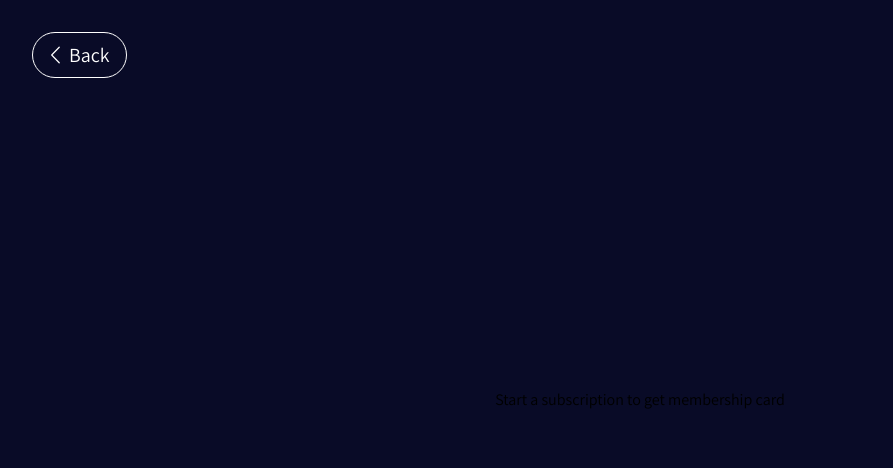
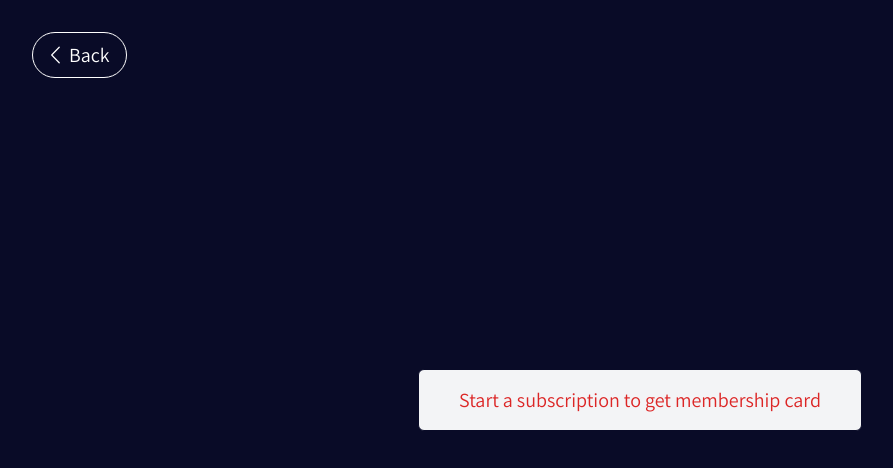
Before and after one commit to whoguri/kulam, a Next.js app: page /membership in a window 1280 px wide. Shown: the top 468 px of the page, without its empty margins (0-893 px from the left). Built offline with nearby package versions, Linux system fonts and the light colour scheme; no server answers; sample sign-in values are in the browser's storage.

Commit message:
Membership

```diff
--- a/src/components/MembershipComponent.js
+++ b/src/components/MembershipComponent.js
@@ -77,7 +77,7 @@ function MembershipComponent() {
                             </div>
                         </div>
                     </div>
-                </div> : <div>
+                </div> : <div className='py-4 px-10 text-xl text-red-600 text-center  border-background border rounded-md bg-gray-100'>
                     Start a subscription to get membership card
                 </div>}
             </div>
```
